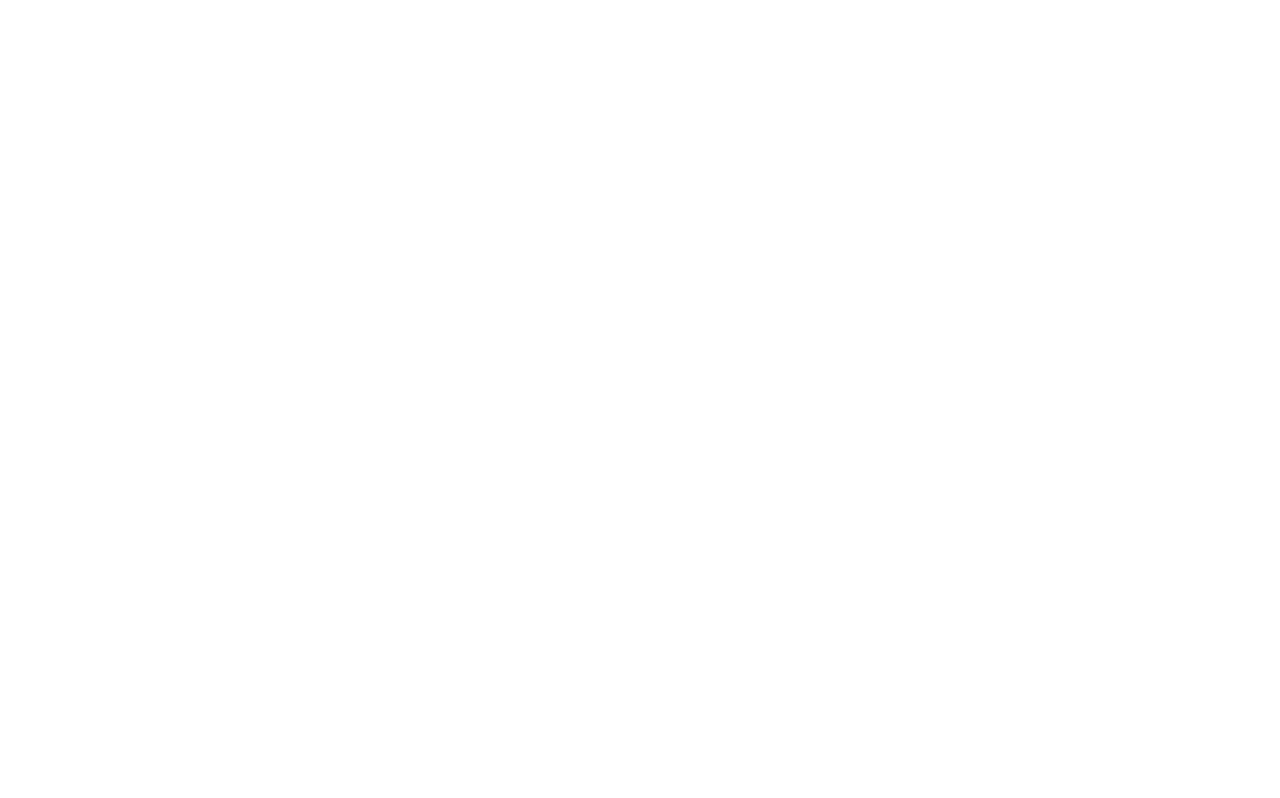
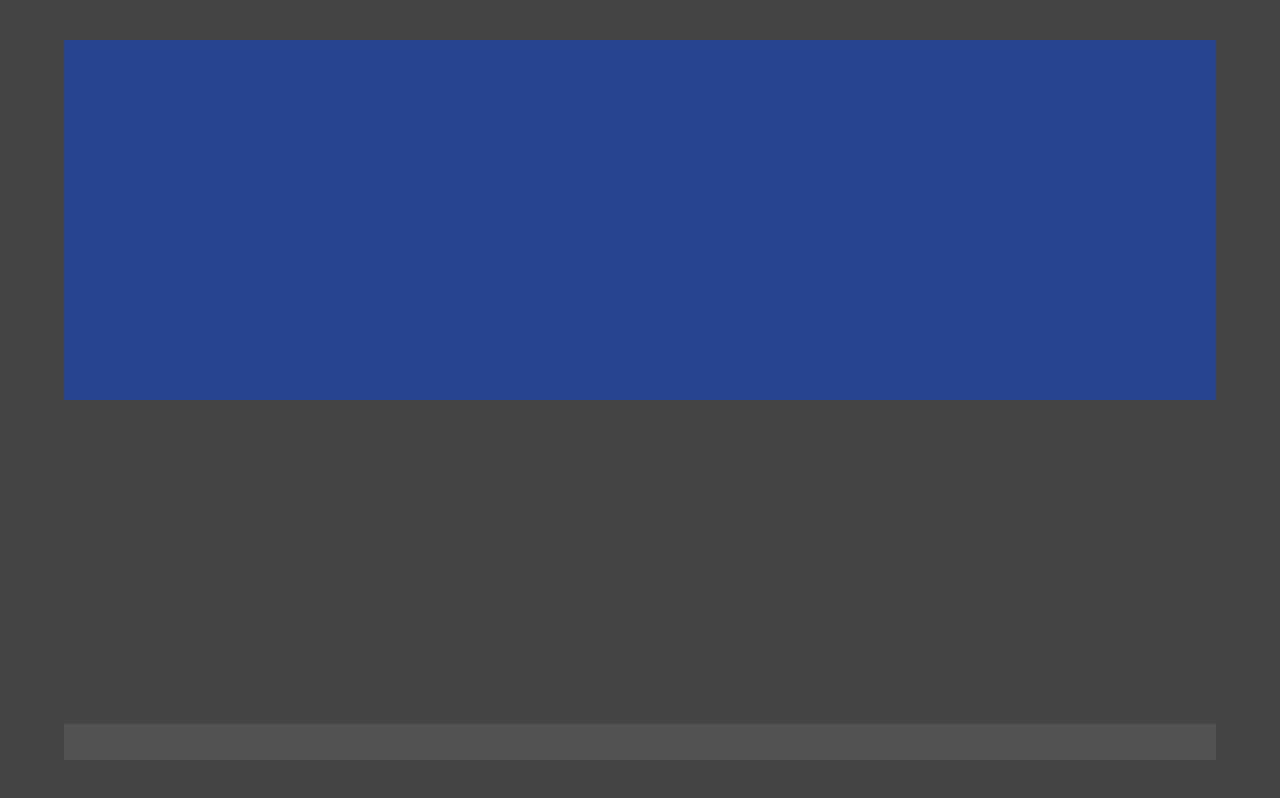
Before and after one commit to EskindirA/arkanoid, a plain HTML site: page index.html in a window 1280 px wide. Drawn offline with Linux system fonts and the light colour scheme.

Commit message:
basic layout

```diff
--- a/index.html
+++ b/index.html
@@ -8,7 +8,10 @@
     <title>Arkanoid - Test</title>
   </head>
   <body>
-    <div class="container"></div>
+    <div class="container">
+      <div class="blocks"></div>
+      <div class="handle"></div>
+    </div>
     <script src="index.js"></script>
   </body>
 </html>
--- a/style.css
+++ b/style.css
@@ -0,0 +1,26 @@
+* {
+  margin: 0%;
+}
+
+body {
+  background-color: #454545;
+}
+
+.container {
+  width: 90%;
+  height: 90vh;
+  margin: 5vh auto;
+  display: flex;
+  flex-direction: column;
+  justify-content: space-between;
+}
+
+.blocks {
+  height: 50%;
+  background-color: #1144cc90;
+}
+
+.handle {
+  height: 5%;
+  background-color: #f3f3f315;
+}
```
